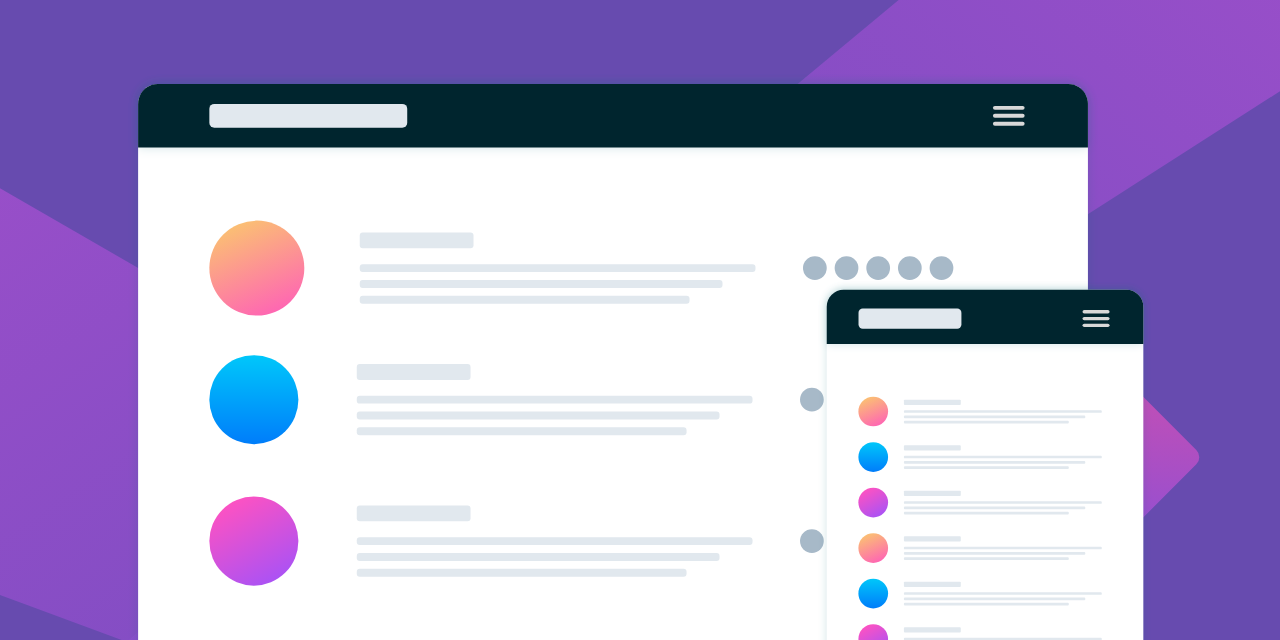
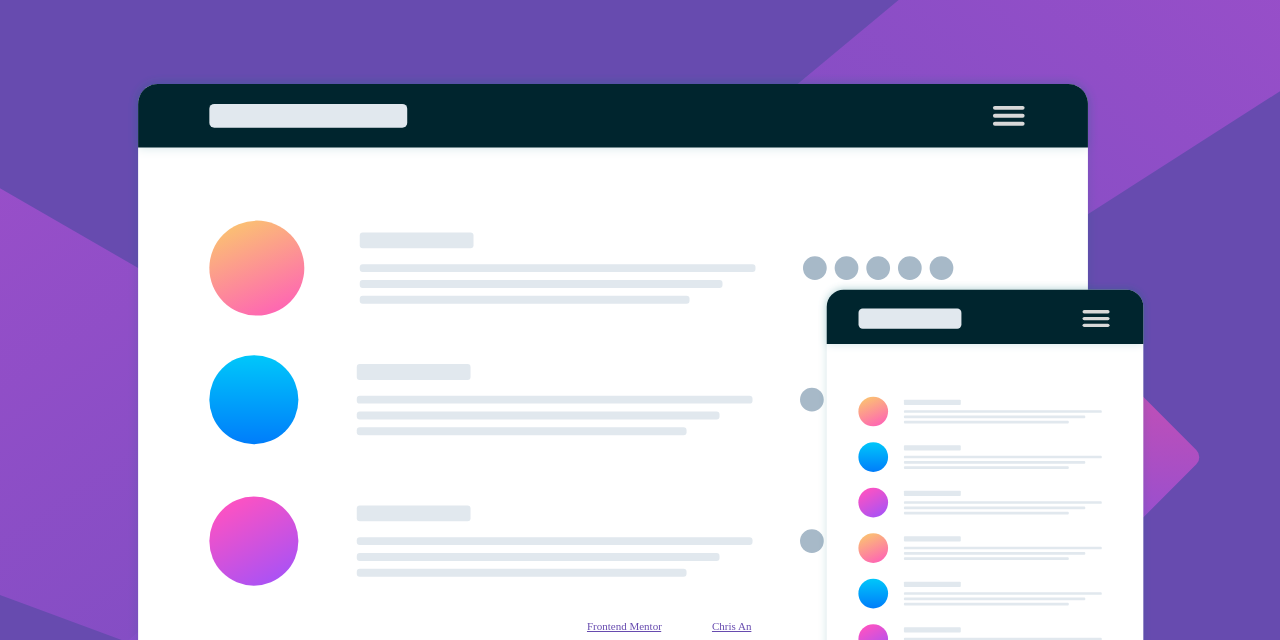
Before and after one commit to an-chris/huddle-landing-page-with-single-introductory-section-master, a plain HTML site: page index.html in a window 1280 px wide. Shown: the part 160-800 px from the top of the page. Drawn offline with Linux system fonts and the light colour scheme; a web font is replaced by a local one.

Commit message:
attribution
stick to bottom of page

```diff
--- a/style.scss
+++ b/style.scss
@@ -91,9 +91,13 @@ h2 {
 
 
 // Attribution
+
 .attribution {
 	font-size: 1.1rem;
 	text-align: center;
+	position: fixed;
+	width: 100%;
+	bottom: 1%;
 }
 
 .attribution a {
```
Also changed, not shown: style.css, 1 other file.
